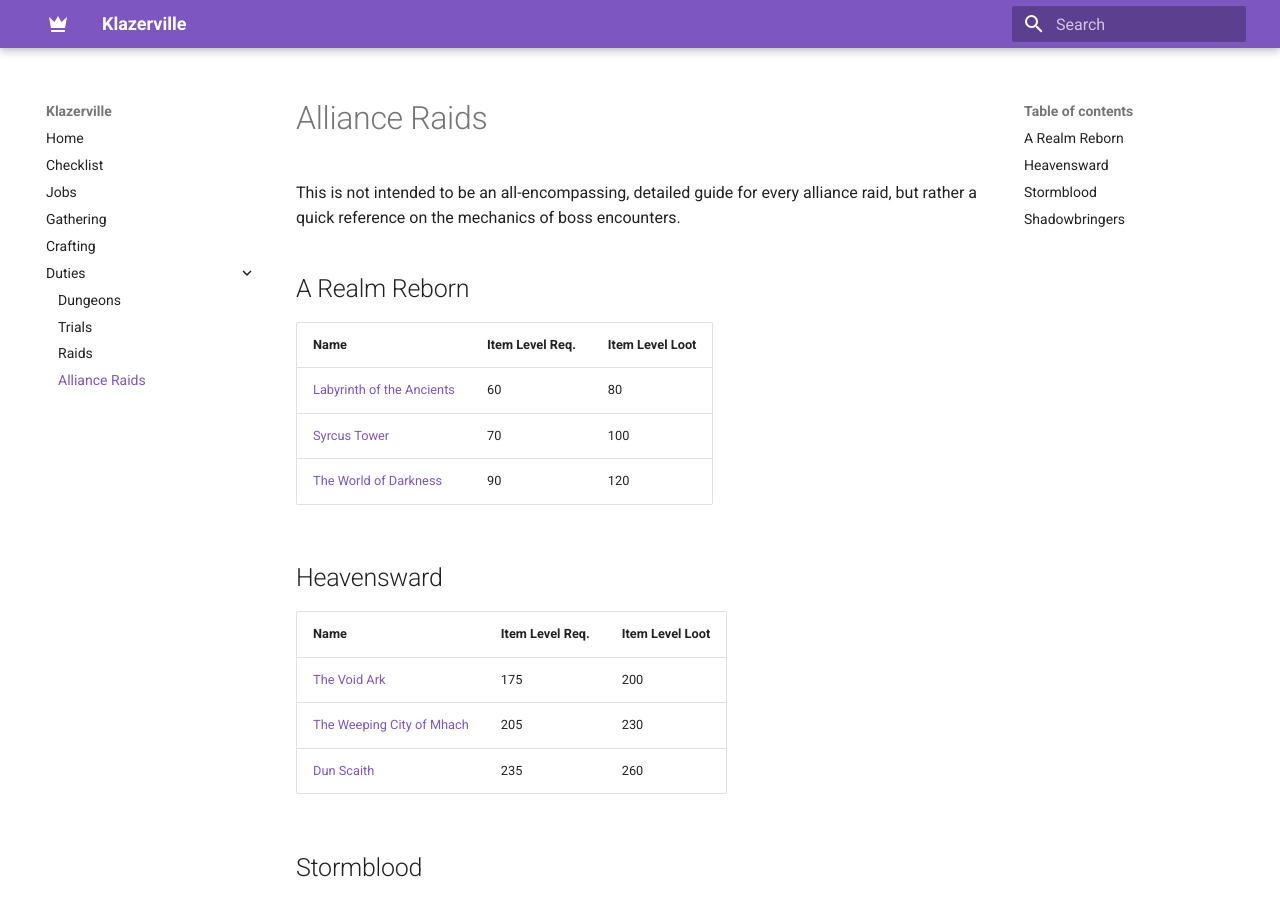
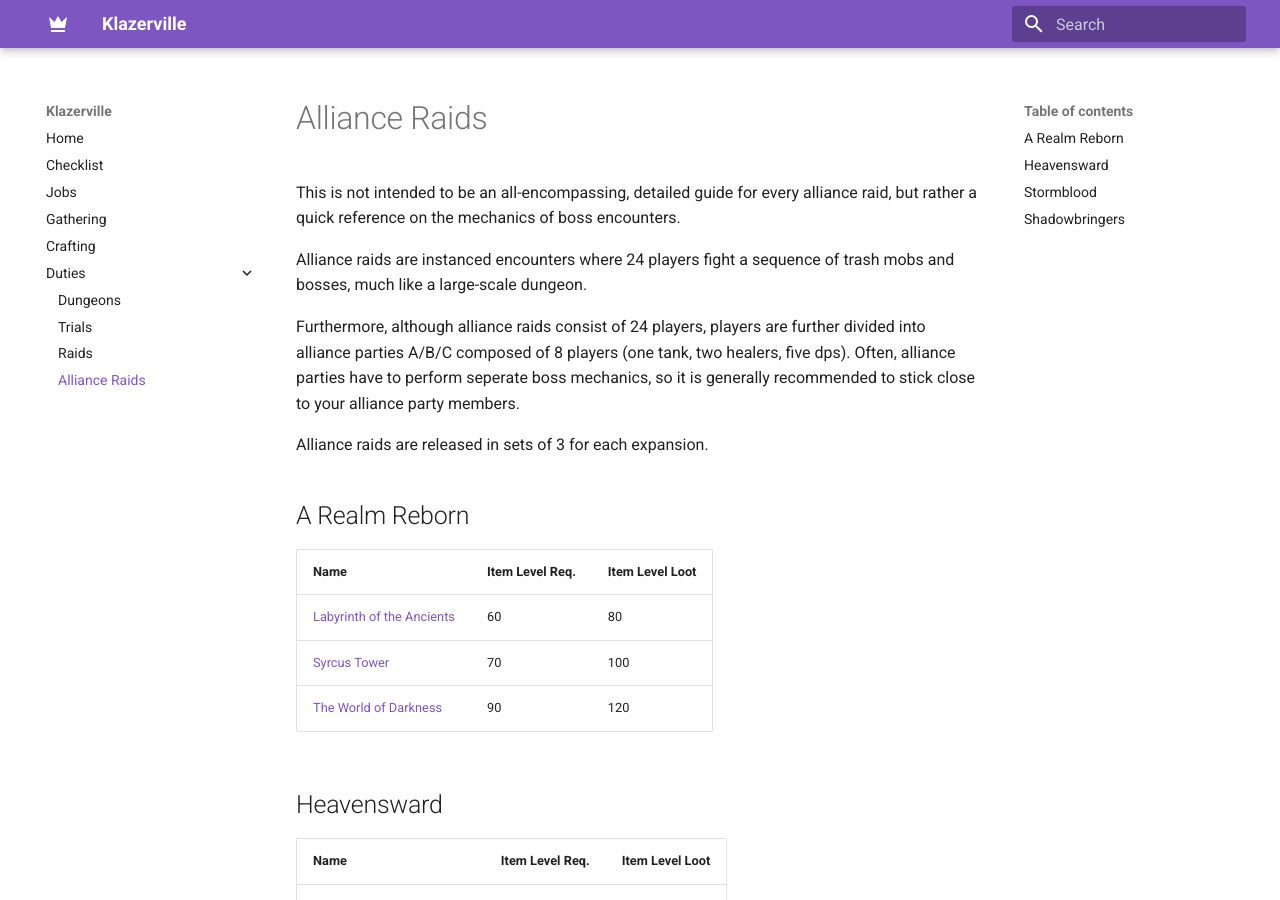
Before and after one commit to haothitran/klazerville, an MkDocs documentation site: the page built from docs/duties/alliance-raids.md, in a window 1280 px wide and 900 px high. Built offline with MkDocs 1.6.1 and Material for MkDocs 9.7.7, drawn with Linux system fonts in a browser that asks for light colours.

Commit message:
Update description for alliance raids

```diff
--- a/docs/duties/alliance-raids.md
+++ b/docs/duties/alliance-raids.md
@@ -1,6 +1,12 @@
 # Alliance Raids
 
 This is not intended to be an all-encompassing, detailed guide for every alliance raid, but rather a quick reference on the mechanics of boss encounters.
+
+Alliance raids are instanced encounters where 24 players fight a sequence of trash mobs and bosses, much like a large-scale dungeon.
+
+Furthermore, although alliance raids consist of 24 players, players are further divided into alliance parties A/B/C composed of 8 players (one tank, two healers, five dps). Often, alliance parties have to perform seperate boss mechanics, so it is generally recommended to stick close to your alliance party members.
+
+Alliance raids are released in sets of 3 for each expansion.
 
 ## A Realm Reborn
 
```
